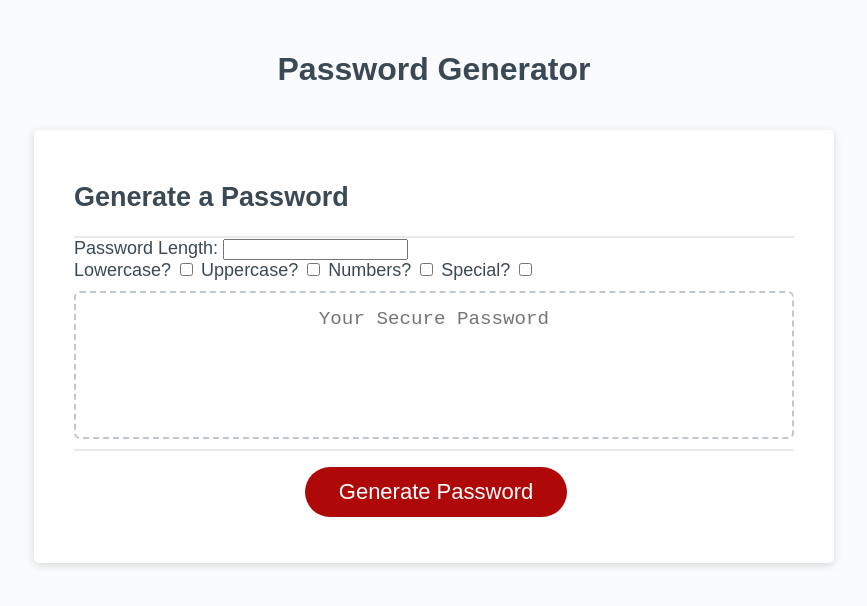
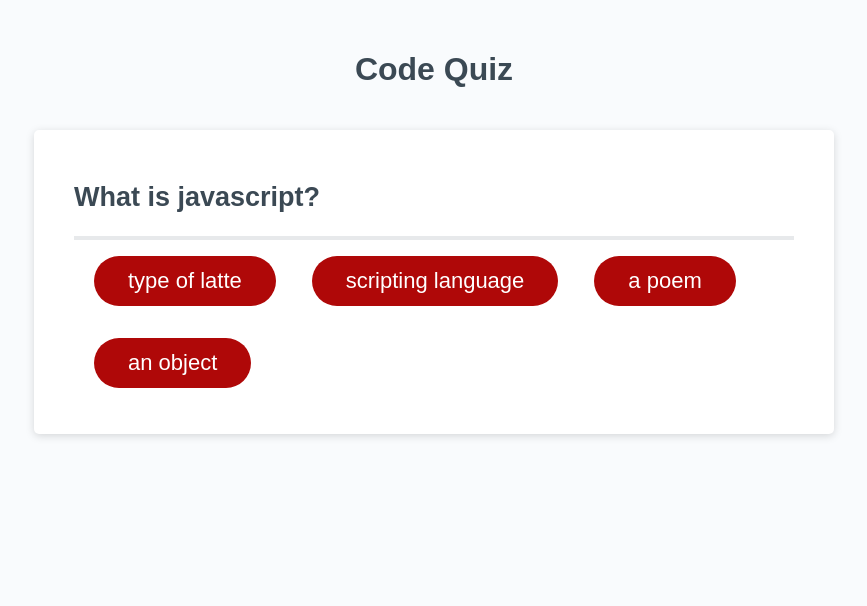
Before and after one commit to MarcV623/code-quiz, a plain HTML site: page index.html in a window 1280 px wide. Shown: the whole page, without its empty margins (206-1073 px from the left). Drawn offline with Linux system fonts and the light colour scheme.

Commit message:
added questions & answers on page

```diff
--- a/index.html
+++ b/index.html
@@ -4,48 +4,23 @@
     <meta charset="UTF-8" />
     <meta name="viewport" content="width=device-width, initial-scale=1.0" />
     <meta http-equiv="X-UA-Compatible" content="ie=edge" />
-    <title>Password Generator</title>
+    <title>Code Quiz</title>
     <link rel="stylesheet" href="style.css" />
   </head>
   <body>
     <div class="wrapper">
       <header>
-        <h1>Password Generator</h1>
+        <h1>Code Quiz</h1>
       </header>
       <div class="card">
         <div class="card-header">
-          <h2>Generate a Password</h2>
-        </div>
-
-        <div>
-          <label for="passwordlength">Password Length:</label>
-          <input type="number" id="passwordlength">
-
-          <br>
-
-          <label for="lowercase_flag">Lowercase?</label>
-          <input type="checkbox" id="lowercase_flag">
-
-          <label for="uppercase_flag">Uppercase?</label>
-          <input type="checkbox" id="uppercase_flag">
-
-          <label for="numeric_flag">Numbers?</label>
-          <input type="checkbox" id="numeric_flag">
-
-          <label for="special_flag">Special?</label>
-          <input type="checkbox" id="special_flag">
-        </div>
-
-        <div class="card-body">
-          <textarea
-            readonly
-            id="password"
-            placeholder="Your Secure Password"
-            aria-label="Generated Password"
-          ></textarea>
+          <h2 id="question-placeholder">question goes here</h2>
         </div>
         <div class="card-footer">
-          <button id="generate" class="btn">Generate Password</button>
+          <button id="answer-a" class="btn float-left">answer 1 goes here</button>
+          <button id="answer-b" class="btn float-left">answer 2 goes here</button>
+          <button id="answer-c" class="btn float-left">answer 3 goes here</button>
+          <button id="answer-d" class="btn float-left">answer 4 goes here</button>
         </div>
       </div>
     </div>
--- a/script.js
+++ b/script.js
@@ -1,5 +1,59 @@
-// Assignment Code
-var generateBtn = document.querySelector("#generate");
+// Quiz Questions
+const questions = [
+  {
+    question: "What is javascript?",
+    answers: [
+      { answer: "type of latte", correct: false },
+      { answer: "scripting language", correct: true },
+      { answer: "a poem", correct: false },
+      { answer: "an object", correct: false }
+    ]
+  },
+  {
+    question: "commonly used data types DO NOT include:",
+    answers: [
+      { answer: "strings", correct: false },
+      { answer: "alerts", correct: false },
+      { answer: "Booleans", correct: true },
+      { answer: "numbers", correct: false }
+    ]
+  },
+  {
+    question: "an array in javascript can be used to store?",
+    answers: [
+      { answer: "number of strings", correct: false },
+      { answer: "other arrays", correct: false },
+      { answer: "Booleans", correct: false },
+      { answer: "all of the above", correct: true }
+    ]
+  },
+  {
+    question: "Which HTML elements do we put in javascript code?",
+    answers: [
+      { answer: "<script>", correct: true },
+      { answer: "<js>", correct: false },
+      { answer: "<body>", correct: false },
+      { answer: "<head>", correct: false }
+    ]
+  }
+]
+
+// Header
+const questionText = document.querySelector("#question-placeholder")
+
+// Buttons
+const answerABtn = document.querySelector("#answer-a")
+const answerBBtn = document.querySelector("#answer-b")
+const answerCBtn = document.querySelector("#answer-c")
+const answerDBtn = document.querySelector("#answer-d")
+
+// Update page with first question
+questionText.innerHTML = questions[0].question
+answerABtn.innerHTML = questions[0].answers[0].answer
+answerBBtn.innerHTML = questions[0].answers[1].answer
+answerCBtn.innerHTML = questions[0].answers[2].answer
+answerDBtn.innerHTML = questions[0].answers[3].answer
+
 
 // Generate password
 function generatePassword(length, lowercase_flag, uppercase_flag, numeric_flag, special_flag) {
--- a/style.css
+++ b/style.css
@@ -93,6 +93,10 @@ button[disabled] {
   background: #c0c7cf;
 }
 
+.float-left {
+  float: left;
+}
+
 .float-right {
   float: right;
 }
```
